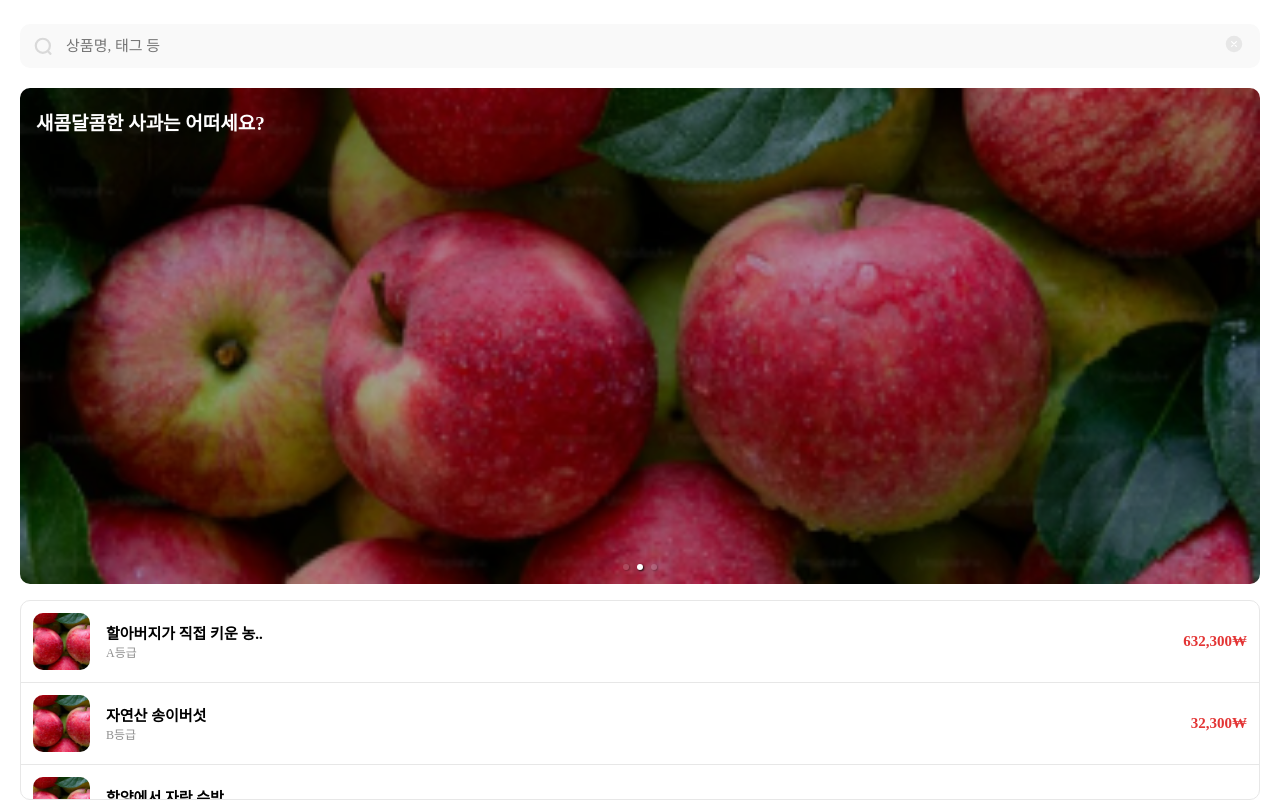
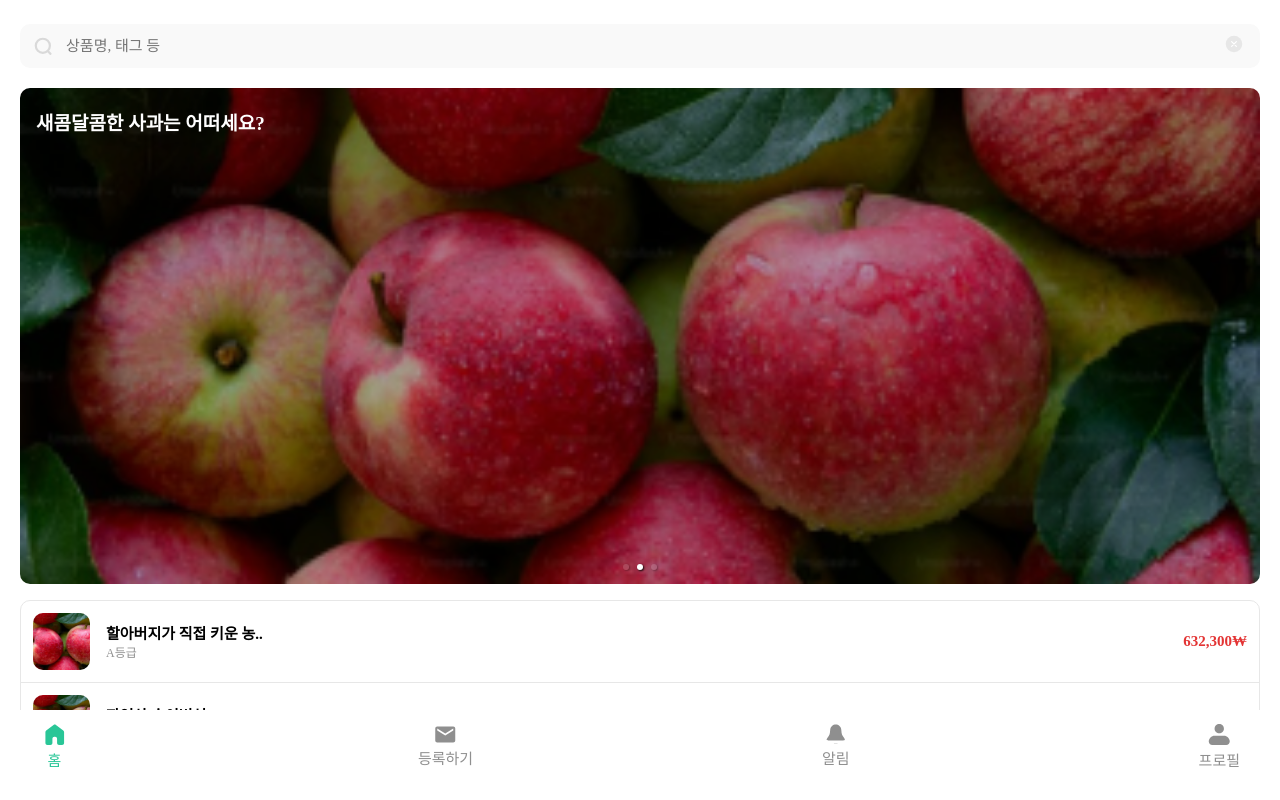
Before and after one commit to hackersground-kr/hg-FiveSelves, a React (Create React App) app: page /asdf in a window 1280 px wide. Built offline with nearby package versions, Linux system fonts and the light colour scheme.

Commit message:
ㄴㄹㄴㅇㄹㅎㅇㄴ

```diff
--- /dev/null
+++ b/src/assets/icon/Alarm.tsx
@@ -0,0 +1,27 @@
+import React from 'react';
+import { icon } from 'types/icon';
+
+const Alarm = ({ color }: icon) => {
+  return (
+    <svg
+      xmlns="http://www.w3.org/2000/svg"
+      width="25"
+      height="25"
+      viewBox="0 0 25 25"
+      fill="none"
+    >
+      <path
+        d="M7.25197 7.475C7.38733 6.11083 8.02501 4.84569 9.0411 3.92544C10.0572 3.00519 11.3791 2.49554 12.75 2.49554C14.1208 2.49554 15.4428 3.00519 16.4588 3.92544C17.4749 4.84569 18.1126 6.11083 18.248 7.475L18.534 10.341C18.552 10.516 18.56 10.603 18.571 10.689C18.715 11.8721 19.1216 13.0081 19.761 14.014L19.953 14.305L20.814 15.597C21.601 16.777 21.994 17.366 21.822 17.841C21.7886 17.9317 21.7436 18.0157 21.687 18.093C21.387 18.5 20.678 18.5 19.261 18.5H6.23897C4.82197 18.5 4.11297 18.5 3.81297 18.093C3.75648 18.0158 3.71136 17.931 3.67897 17.841C3.50597 17.366 3.89897 16.776 4.68497 15.597L5.54697 14.305L5.73897 14.014C6.37837 13.0081 6.78494 11.8721 6.92897 10.689C6.93897 10.603 6.94897 10.516 6.96597 10.341L7.25197 7.475Z"
+        fill={color}
+      />
+      <path
+        d="M10.818 21.13C10.932 21.236 11.183 21.33 11.533 21.397C11.882 21.464 12.31 21.5 12.75 21.5C13.19 21.5 13.618 21.464 13.967 21.397C14.316 21.33 14.567 21.236 14.682 21.129"
+        fill={color}
+        strokeWidth="2"
+        strokeLinecap="round"
+      />
+    </svg>
+  );
+};
+
+export default Alarm;
--- /dev/null
+++ b/src/assets/icon/Home.tsx
@@ -0,0 +1,21 @@
+import React from 'react';
+import { icon } from 'types/icon';
+
+const Home = ({ color }: icon) => {
+  return (
+    <svg
+      xmlns="http://www.w3.org/2000/svg"
+      width="29"
+      height="29"
+      viewBox="0 0 29 29"
+      fill="none"
+    >
+      <path
+        d="M7.41663 25C6.31206 25 5.41663 24.1046 5.41663 23V12C5.41663 11.3705 5.71301 10.7777 6.21663 10.4L13.55 4.9C14.2611 4.36667 15.2388 4.36667 15.95 4.9L23.2833 10.4C23.7869 10.7777 24.0833 11.3705 24.0833 12V23C24.0833 24.1046 23.1879 25 22.0833 25H19.0833C17.9787 25 17.0833 24.1046 17.0833 23V18.8333C17.0833 17.7288 16.1879 16.8333 15.0833 16.8333H14.4166C13.3121 16.8333 12.4166 17.7288 12.4166 18.8333V23C12.4166 24.1046 11.5212 25 10.4166 25H7.41663Z"
+        fill={color}
+      />
+    </svg>
+  );
+};
+
+export default Home;
--- /dev/null
+++ b/src/assets/icon/Profile.tsx
@@ -0,0 +1,23 @@
+import React from 'react';
+import { icon } from 'types/icon';
+
+const Profile = ({ color }: icon) => {
+  return (
+    <svg
+      xmlns="http://www.w3.org/2000/svg"
+      width="29"
+      height="29"
+      viewBox="0 0 29 29"
+      fill="none"
+    >
+      <path
+        fillRule="evenodd"
+        clipRule="evenodd"
+        d="M9.58333 8.66667C9.58333 7.42899 10.075 6.242 10.9502 5.36683C11.8253 4.49167 13.0123 4 14.25 4C15.4877 4 16.6747 4.49167 17.5498 5.36683C18.425 6.242 18.9167 7.42899 18.9167 8.66667C18.9167 9.90434 18.425 11.0913 17.5498 11.9665C16.6747 12.8417 15.4877 13.3333 14.25 13.3333C13.0123 13.3333 11.8253 12.8417 10.9502 11.9665C10.075 11.0913 9.58333 9.90434 9.58333 8.66667ZM9.58333 15.6667C8.03624 15.6667 6.55251 16.2812 5.45854 17.3752C4.36458 18.4692 3.75 19.9529 3.75 21.5C3.75 22.4283 4.11875 23.3185 4.77513 23.9749C5.4315 24.6313 6.32174 25 7.25 25H21.25C22.1783 25 23.0685 24.6313 23.7249 23.9749C24.3813 23.3185 24.75 22.4283 24.75 21.5C24.75 19.9529 24.1354 18.4692 23.0415 17.3752C21.9475 16.2812 20.4638 15.6667 18.9167 15.6667H9.58333Z"
+        fill={color}
+      />
+    </svg>
+  );
+};
+
+export default Profile;
--- /dev/null
+++ b/src/assets/icon/Register.tsx
@@ -0,0 +1,21 @@
+import React from 'react';
+import { icon } from 'types/icon';
+
+const Register = ({ color }: icon) => {
+  return (
+    <svg
+      xmlns="http://www.w3.org/2000/svg"
+      width="25"
+      height="25"
+      viewBox="0 0 25 25"
+      fill="none"
+    >
+      <path
+        d="M20.25 4.5H4.25C3.15 4.5 2.26 5.4 2.26 6.5L2.25 18.5C2.25 19.6 3.15 20.5 4.25 20.5H20.25C21.35 20.5 22.25 19.6 22.25 18.5V6.5C22.25 5.4 21.35 4.5 20.25 4.5ZM20.25 8.5L12.25 13.5L4.25 8.5V6.5L12.25 11.5L20.25 6.5V8.5Z"
+        fill={color}
+      />
+    </svg>
+  );
+};
+
+export default Register;
--- /dev/null
+++ b/src/components/MenuBar/index.tsx
@@ -0,0 +1,35 @@
+import Alarm from 'assets/icon/Alarm';
+import Home from 'assets/icon/Home';
+import Profile from 'assets/icon/Profile';
+import Register from 'assets/icon/Register';
+import { theme } from 'lib/utils/style/theme';
+import * as _ from './style';
+
+interface MenuBarProps {
+  selectState: number;
+  setSelectState: (id: number) => void;
+}
+
+const MenuBar = ({ selectState, setSelectState }: MenuBarProps) => {
+  const menuItems = [
+    { id: 1, label: '홈', Icon: Home },
+    { id: 2, label: '등록하기', Icon: Register },
+    { id: 3, label: '알림', Icon: Alarm },
+    { id: 4, label: '프로필', Icon: Profile }
+  ];
+
+  return (
+    <_.MenuBar_Container>
+      {menuItems.map(({ id, label, Icon }) => (
+        <_.Menubar_Icon key={id} onClick={() => setSelectState(id)}>
+          <Icon
+            color={selectState === id ? theme.green[400] : theme.grey[500]}
+          />
+          <_.Menubar_Title select={selectState === id}>{label}</_.Menubar_Title>
+        </_.Menubar_Icon>
+      ))}
+    </_.MenuBar_Container>
+  );
+};
+
+export default MenuBar;
--- /dev/null
+++ b/src/components/MenuBar/style.ts
@@ -0,0 +1,31 @@
+import { theme } from 'lib/utils/style/theme';
+import styled from 'styled-components';
+
+export const MenuBar_Container = styled.div`
+  width: 100vw;
+  height: 90px;
+  display: flex;
+  flex-direction: row;
+  justify-content: space-between;
+  align-items: center;
+  position: fixed;
+  z-index: 9999;
+  bottom: 0px;
+  right: 0;
+  padding: 0 40px 20px 40px;
+  background-color: ${theme.uncategorized.White};
+`;
+
+export const Menubar_Icon = styled.div`
+  display: flex;
+  flex-direction: column;
+  justify-content: center;
+  align-items: center;
+`;
+
+export const Menubar_Title = styled.div<{ select?: boolean }>`
+  text-align: center;
+  font-size: 15px;
+  font-weight: 400;
+  color: ${(props) => (props.select ? theme.green[400] : theme.grey[500])};
+`;
--- a/src/pages/Main/index.tsx
+++ b/src/pages/Main/index.tsx
@@ -1,4 +1,4 @@
-/*eslint-disable*/
+/* eslint-disable */
 
 import React, { useState } from 'react';
 import * as _ from './style';
@@ -9,46 +9,30 @@ import Apple from 'assets/image/Apple.png';
 import Product from 'components/Product';
 import { itemList } from 'data/itemList';
 import SmallX from 'assets/icon/SmallX';
+import BottomNavigationBar from 'components/MenuBar';
 
 const Main = () => {
   const [currentIndex, setCurrentIndex] = useState(0);
   const [searchInput, setSearchInput] = useState('');
+  const [selectState, setSelectState] = useState(1);
 
   const imageData = [
-    {
-      label: 'Image 1',
-      alt: 'image1',
-      url: Apple
-    },
-
-    {
-      label: 'Image 2',
-      alt: 'image2',
-      url: Apple
-    },
-
-    {
-      label: 'Image 3',
-      alt: 'image3',
-      url: Apple
-    }
+    { label: 'Image 1', alt: 'image1', url: Apple },
+    { label: 'Image 2', alt: 'image2', url: Apple },
+    { label: 'Image 3', alt: 'image3', url: Apple }
   ];
 
-  const handleChange = (index: number) => {
-    setCurrentIndex(index);
-  };
+  const handleChange = (index: number) => setCurrentIndex(index);
 
-  const renderSlides = imageData.map((image) => (
+  const renderSlides = () =>
+    imageData.map((image) => (
       <_.Main_Slide key={image.alt}>
         <_.Main_SlideImage src={image.url} alt={image.alt} />
         <_.Main_SlideTitle>새콤달콤한 사과는 어떠세요?</_.Main_SlideTitle>
       </_.Main_Slide>
     ));
 
-  return (
-    <_.Main_Layout>
-      <SearchBar searchInput={searchInput} setSearchInput={setSearchInput} />
-      {searchInput ? (
+  const renderSearchHistory = () => (
     <>
       <_.Main_Top>
         <_.Main_Latest>최근 검색어</_.Main_Latest>
@@ -61,6 +45,27 @@ const Main = () => {
         </_.Main_History>
       </_.Main_HistoryList>
     </>
+  );
+
+  const renderProductList = () => (
+    <_.Main_ProductList>
+      {itemList.map((product, index) => (
+        <Product
+          key={index}
+          image={product.image}
+          title={product.title}
+          grade={product.grade}
+          price={product.price}
+        />
+      ))}
+    </_.Main_ProductList>
+  );
+
+  return (
+    <_.Main_Layout>
+      <SearchBar searchInput={searchInput} setSearchInput={setSearchInput} />
+      {searchInput ? (
+        renderSearchHistory()
       ) : (
         <>
           <_.CustomCarousel>
@@ -72,22 +77,16 @@ const Main = () => {
               onChange={handleChange}
               showStatus={false}
             >
-              {renderSlides}
+              {renderSlides()}
             </Carousel>
           </_.CustomCarousel>
-          <_.Main_ProductList>
-            {itemList.map((product, index) => (
-              <Product
-                key={index}
-                image={product.image}
-                title={product.title}
-                grade={product.grade}
-                price={product.price}
-              />
-            ))}
-          </_.Main_ProductList>
+          {renderProductList()}
         </>
       )}
+      <BottomNavigationBar
+        selectState={selectState}
+        setSelectState={setSelectState}
+      />
     </_.Main_Layout>
   );
 };
--- /dev/null
+++ b/src/types/icon.ts
@@ -0,0 +1,3 @@
+export interface icon {
+  color: string;
+}
```
Lines whose indentation alone changed are shown as unchanged.
